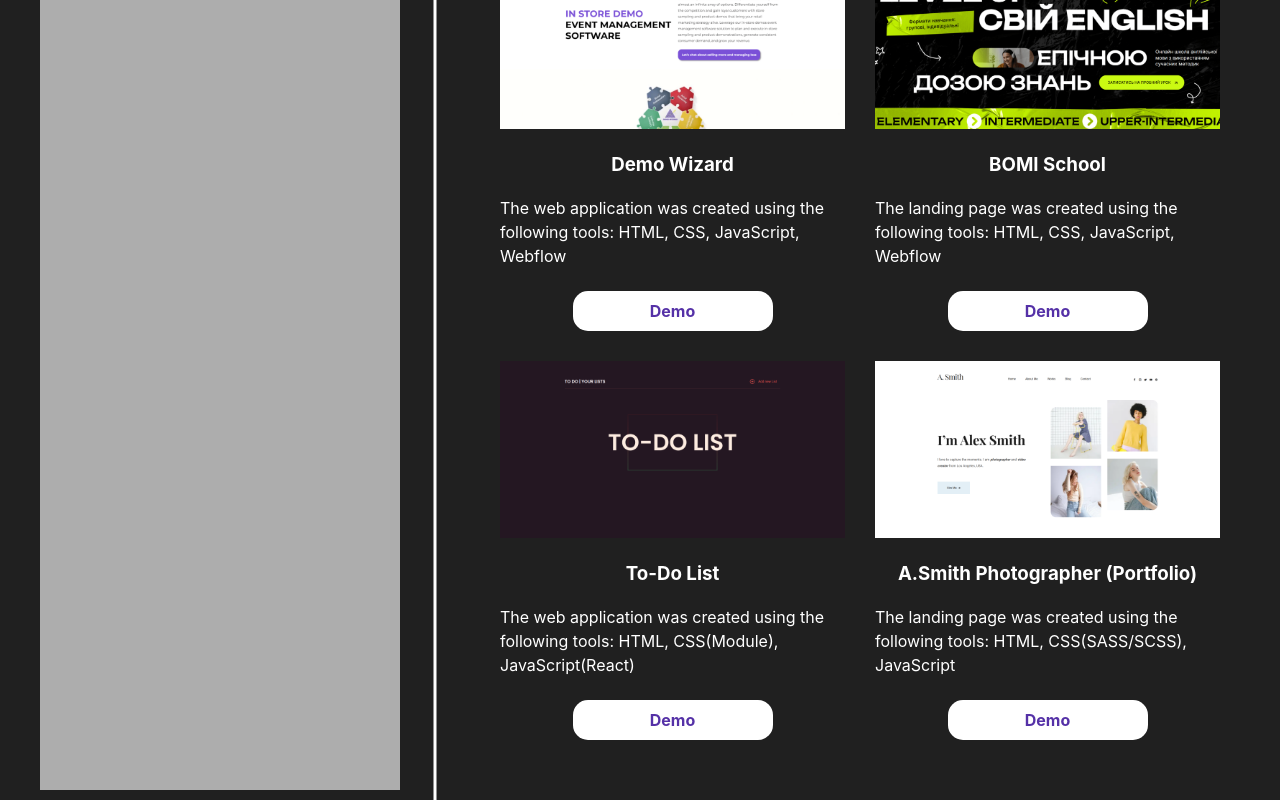
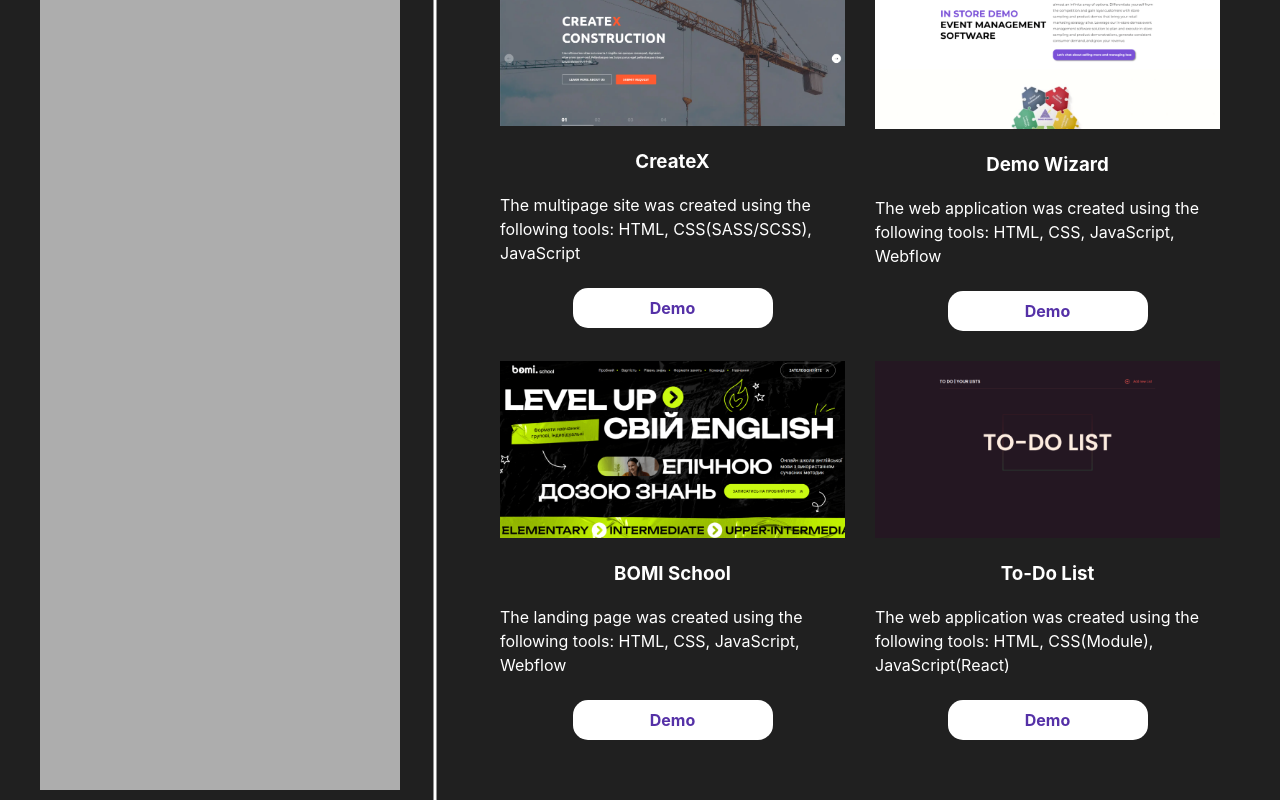
Before and after one commit to AlexanderKhristichenko/cv, a React (Create React App) app: page / in a window 1280 px wide. Shown: the part 2292-3092 px from the top of the page. Built offline with nearby package versions, Linux system fonts and the light colour scheme.

Commit message:
new project: CreateX

```diff
--- a/src/data.js
+++ b/src/data.js
@@ -31,6 +31,7 @@ import photographer from "./assets/img/Projects/photographer.png";
 import todoList from "./assets/img/Projects/todolist.png";
 import bomiSchool from "./assets/img/Projects/BOMI-School.png";
 import demoWizard from "./assets/img/Projects/demo-wizard.png";
+import createx from "./assets/img/Projects/createx.png";
 
 const data = {
   userPhoto,
@@ -274,6 +275,13 @@ const data = {
   ],
   projects: [
     {
+      id: "proj4",
+      img: createx,
+      title: "CreateX",
+      desc: "The multipage site was created using the following tools: HTML, CSS(SASS/SCSS), JavaScript",
+      link: "https://alexanderkhristichenko.github.io/createx/",
+    },
+    {
       id: "proj1",
       img: demoWizard,
       title: "Demo Wizard",
@@ -294,13 +302,6 @@ const data = {
       desc: "The web application was created using the following tools: HTML, CSS(Module), JavaScript(React)",
       link: "https://alexanderkhristichenko.github.io/Todo-List/",
     },
-    {
-      id: "proj4",
-      img: photographer,
-      title: "A.Smith Photographer (Portfolio)",
-      desc: "The landing page was created using the following tools: HTML, CSS(SASS/SCSS), JavaScript",
-      link: "https://alexanderkhristichenko.github.io/portfolio/photographer/",
-    },
   ],
 };
 
```
Also changed, not shown: src/assets/img/Projects/createx.png (added).
